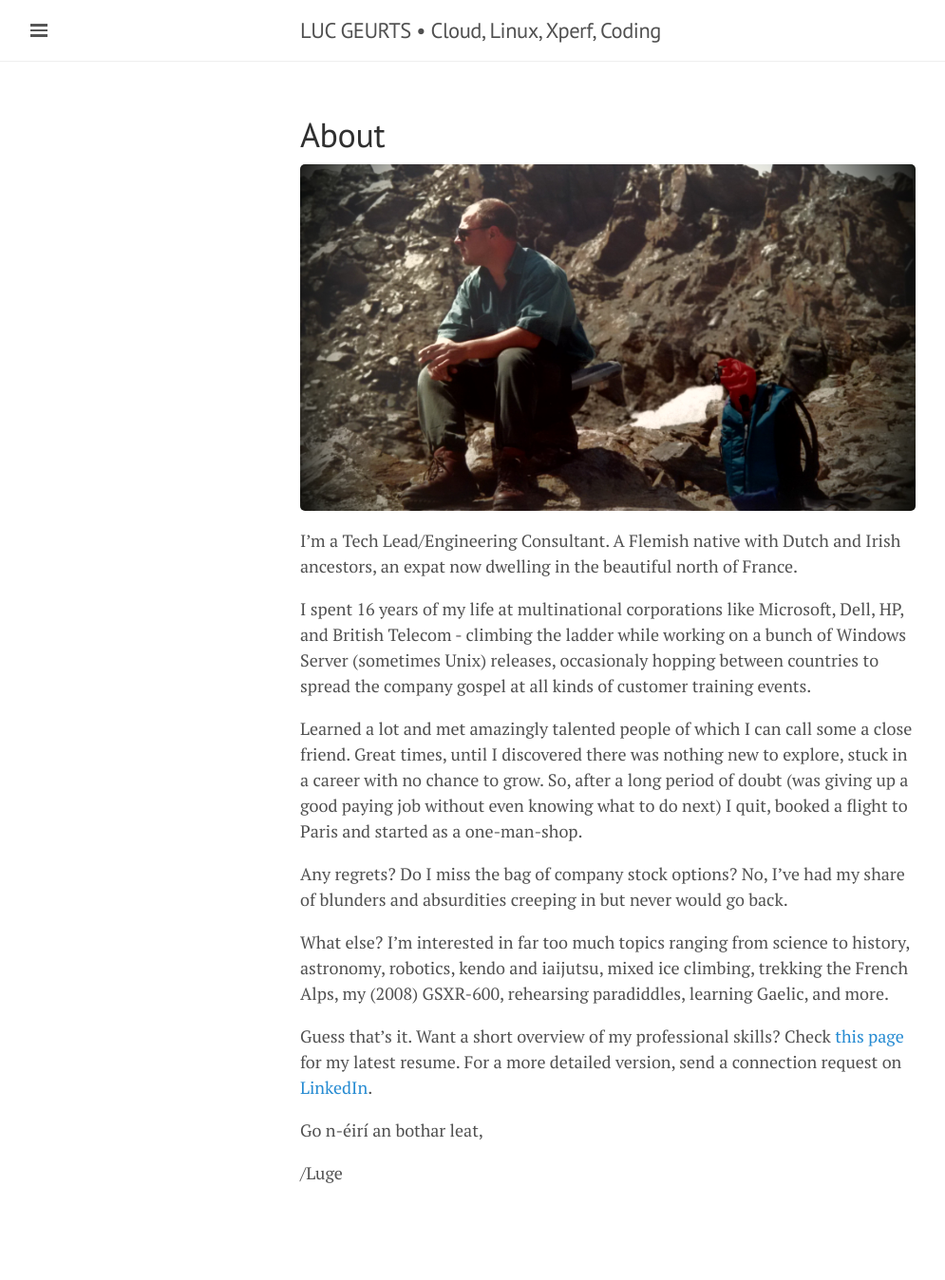
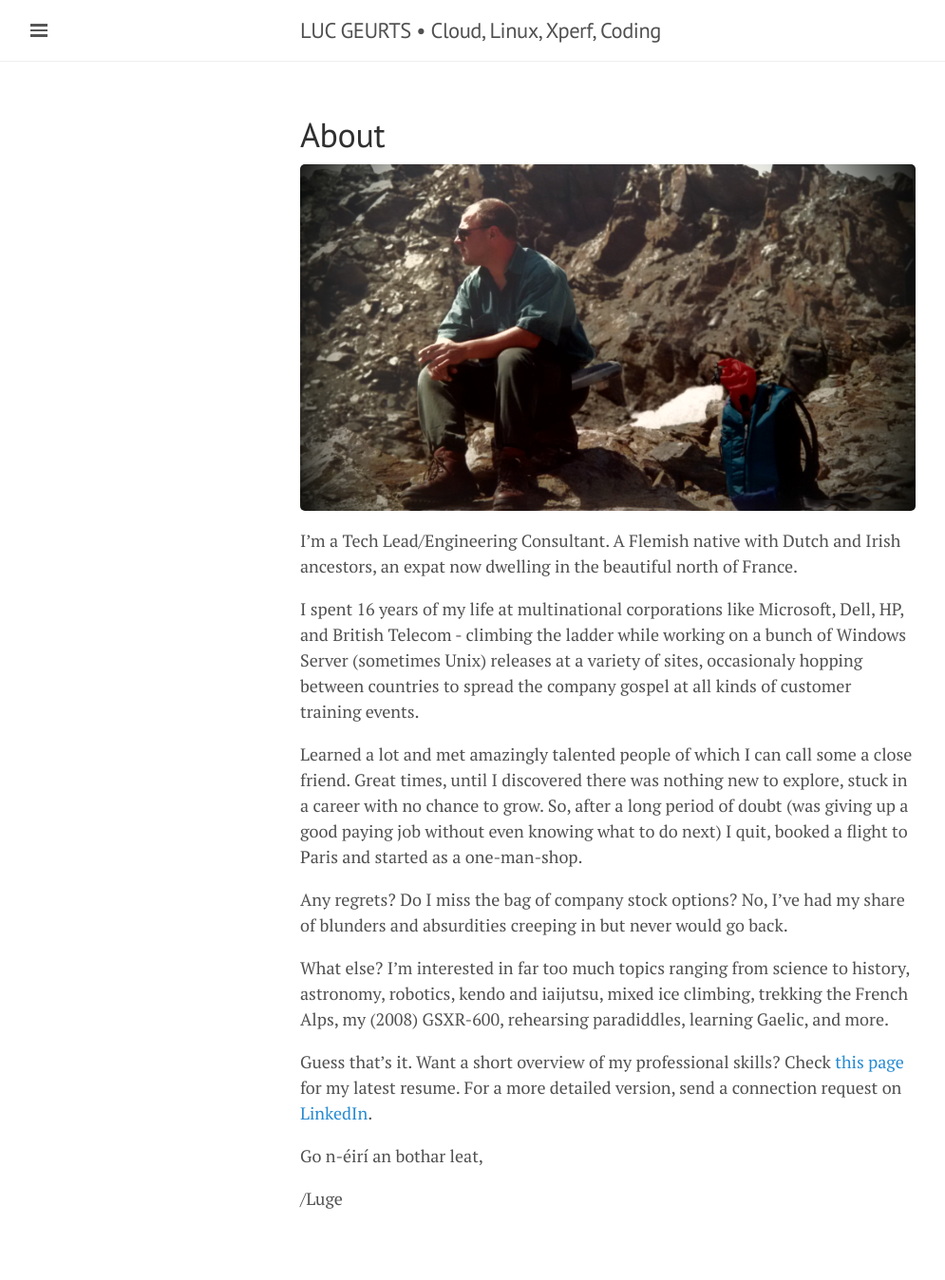
Before and after one commit to lgeurts/lgeurts.github.io, a Jekyll site: the page built from about.md, in a window 1280 px wide. Shown: the whole page at 95% size, without its empty margins (0-995 px from the left). Built offline with Jekyll 4.4.1, drawn with Linux system fonts in a browser that asks for light colours; nearby versions of some CDN libraries; before the commit the page ends 1321 px from its top, so only the background shows below that.

Commit message:
Update about.md

```diff
--- a/about.md
+++ b/about.md
@@ -7,7 +7,7 @@
 
 I’m a Tech Lead/Engineering Consultant. A Flemish native with Dutch and Irish ancestors, an expat now dwelling in the beautiful north of France.
 
-I spent 16 years of my life at multinational corporations like Microsoft, Dell, HP, and British Telecom - climbing the ladder while working on a bunch of Windows Server (sometimes Unix) releases, occasionaly hopping between countries to spread the company gospel at all kinds of customer training events.
+I spent 16 years of my life at multinational corporations like Microsoft, Dell, HP, and British Telecom - climbing the ladder while working on a bunch of Windows Server (sometimes Unix) releases at a variety of sites, occasionaly hopping between countries to spread the company gospel at all kinds of customer training events.
 
 Learned a lot and met amazingly talented people of which I can call some a close friend. Great times, until I discovered there was nothing new to explore, stuck in a career with no chance to grow. So, after a long period of doubt (was giving up a good paying job without even knowing what to do next) I quit, booked a flight to Paris and started as a one-man-shop.
 
```
